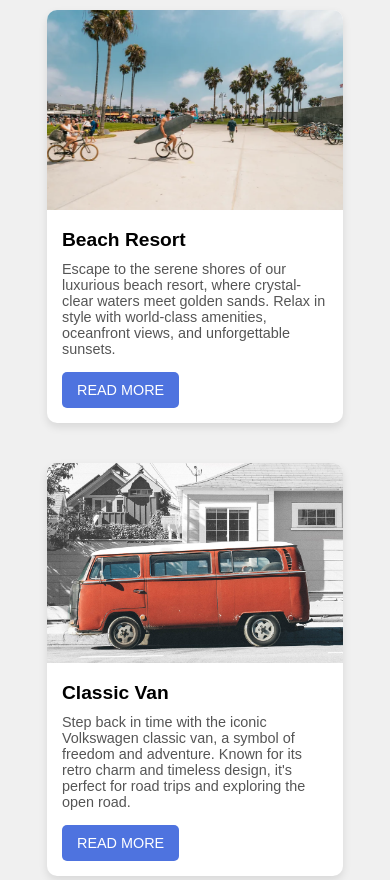
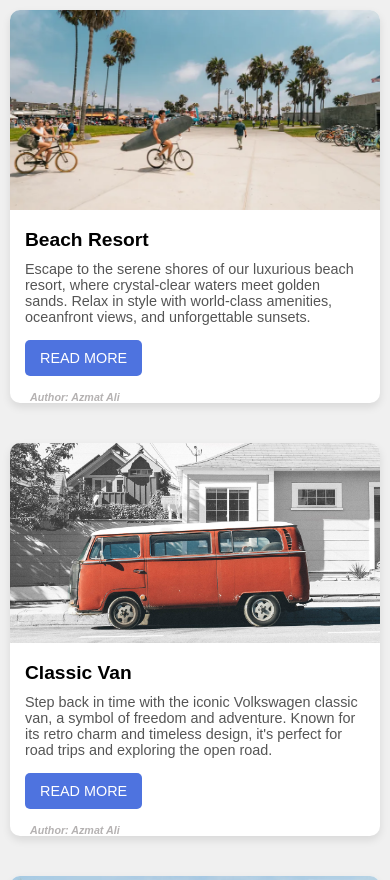
Before and after one commit to azmataliakbar/Chap13-HTML, a plain HTML site: page chap13.html in a window 390 px wide. Shown: the top 880 px of the page. Drawn offline with Linux system fonts and the light colour scheme.

Commit message:
addede text

```diff
--- a/chap13.html
+++ b/chap13.html
@@ -25,7 +25,7 @@
             display: flex;
             justify-content: space-around;
             gap: 20px;
-            width: 80%;
+            width: 100%;
             flex-wrap: wrap; /* Allows the cards to wrap in smaller screens */
         }
 
@@ -89,6 +89,9 @@
             body {
                 padding: 10px;
             }
+        .author {
+            color: rgb(181, 178, 178);
+            margin-left: 20px;
         }
     </style>
 </head>
@@ -102,6 +105,7 @@
                 <p>Escape to the serene shores of our luxurious beach resort, where crystal-clear waters meet golden sands. Relax in style with world-class amenities, oceanfront views, and unforgettable sunsets.</p>
                 <button>READ MORE</button>
             </div>
+            <h6 class="author"><i>Author: Azmat Ali</i></h6>
         </div>
 
         <div class="card">
@@ -111,6 +115,7 @@
                 <p>Step back in time with the iconic Volkswagen classic van, a symbol of freedom and adventure. Known for its retro charm and timeless design, it's perfect for road trips and exploring the open road.</p>
                 <button>READ MORE</button>
             </div>
+            <h6 class="author"><i>Author: Azmat Ali</i></h6>
         </div>
 
         <div class="card">
@@ -120,6 +125,7 @@
                 <p>Surrounded by swaying palm trees, these tropical houses offer a peaceful retreat in the heart of nature. Enjoy the gentle ocean breeze from your private balcony and experience island living at its finest.</p>
                 <button>READ MORE</button>
             </div>
+            <h6 class="author"><i>Author: Azmat Ali</i></h6>
         </div>
     </div>
 
```
